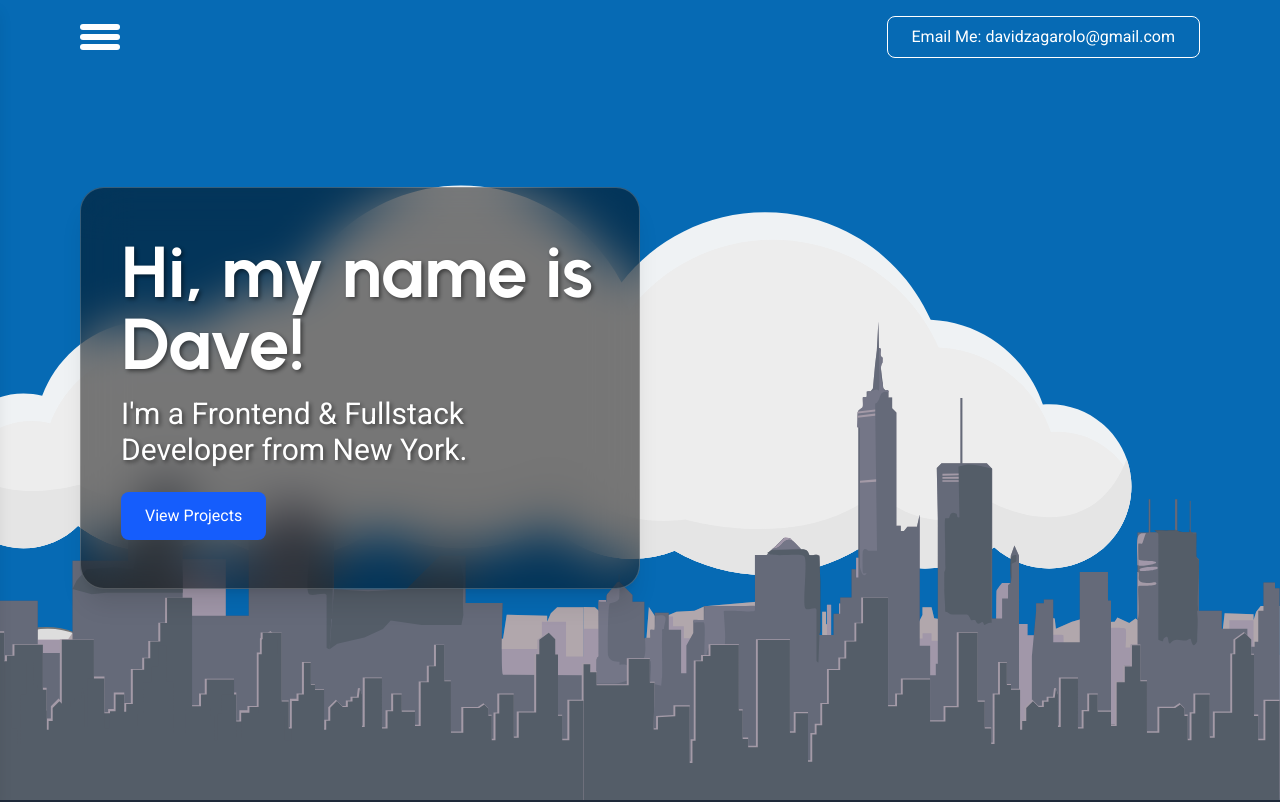
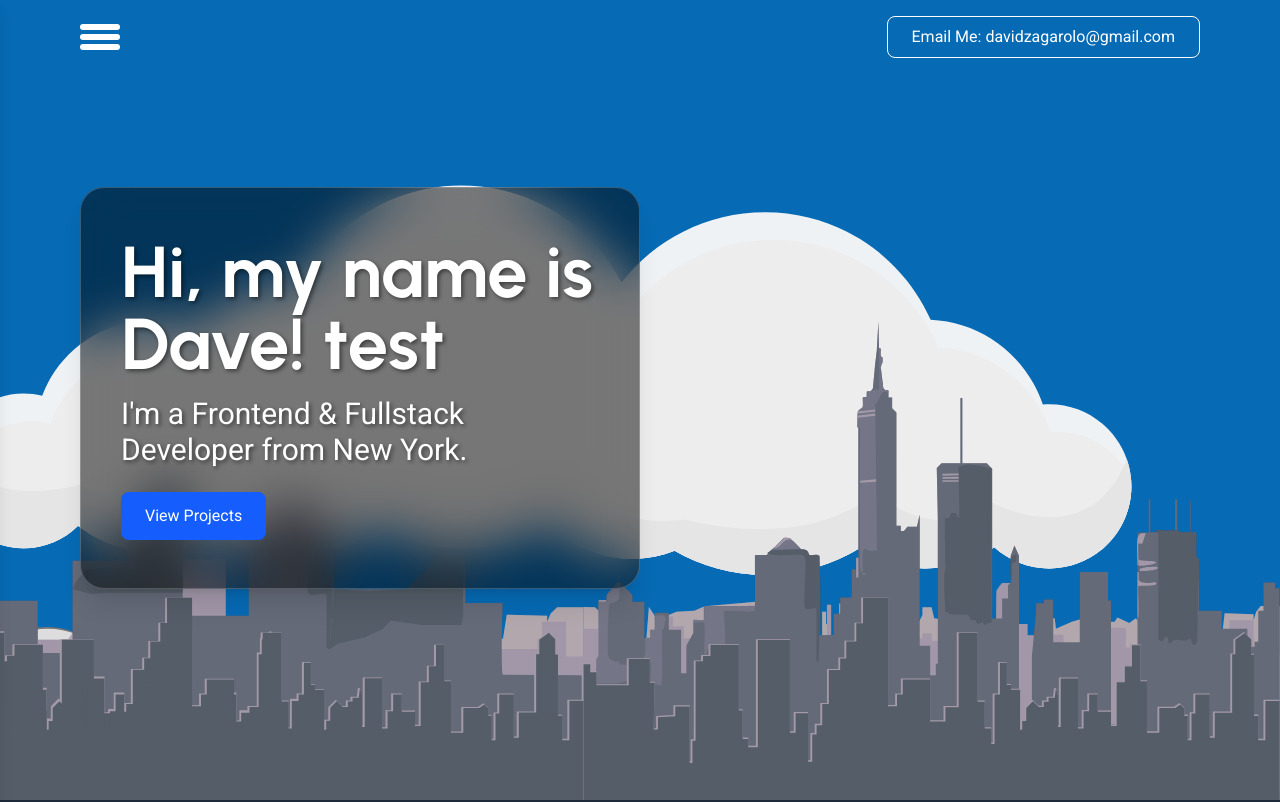
Before and after one commit to davidzagarolo/visceraltwist, a Next.js app: page / in a window 1280 px wide. Shown: the top 802 px of the page. Built offline with nearby package versions, Linux system fonts and the light colour scheme.

Commit message:
test change

```diff
--- a/components/Hero.tsx
+++ b/components/Hero.tsx
@@ -6,7 +6,7 @@ const Hero = () => {
     <section className="relative flex h-screen w-full z-10 flex-col lg:flex-row items-center justify-between px-8 lg:px-20" id="hero">
       <div className="flex-1 space-y-6 text-center md:text-left flex py-6 flex-col justify-center pt-24 lg:pt-0">
         <div className="h-full rounded-3xl bg-black/50 backdrop-blur-xl border border-white/20 shadow-xl px-10 py-12 flex flex-col justify-center">
-          <h1 className="text-4xl md:text-7xl font-bold text-white mb-4 text-shadow">Hi, my name is Dave!</h1>
+          <h1 className="text-4xl md:text-7xl font-bold text-white mb-4 text-shadow">Hi, my name is Dave! test</h1>
           <p className="text-lg md:text-3xl text-white font-roboto mb-2 text-shadow">I&apos;m a Frontend &amp; Fullstack Developer from New York.</p>
           <a href="#projects" className="">
             <button className="mt-4 px-6 py-3 bg-blue-600 text-white rounded-lg hover:bg-blue-700 transition">View Projects</button>
```
